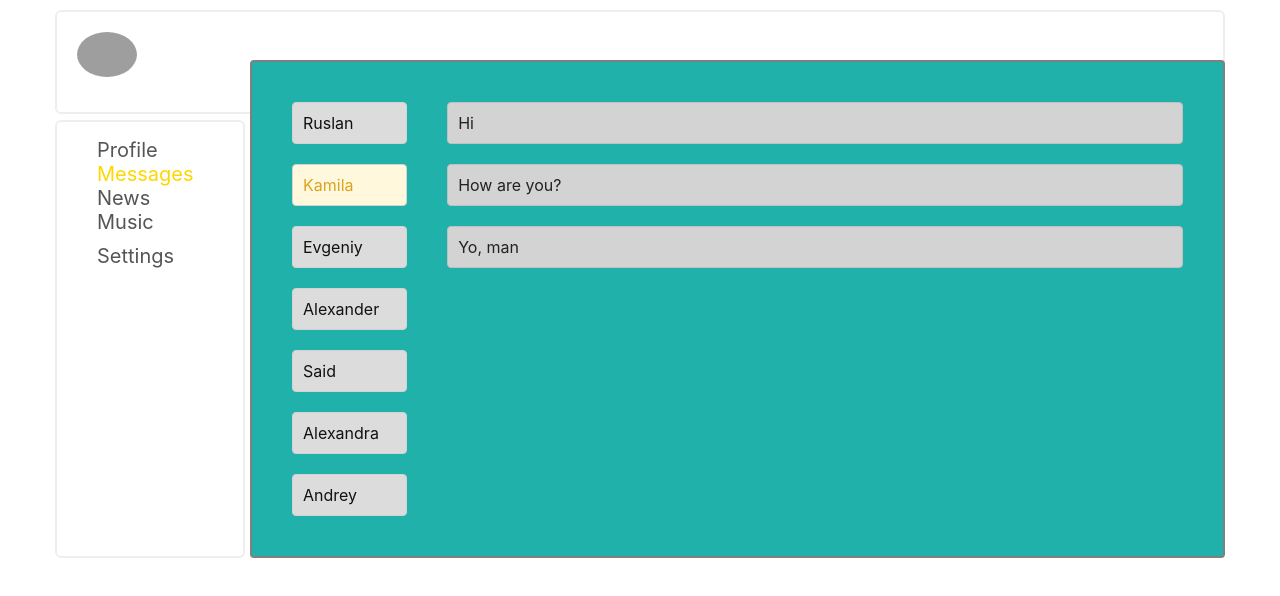
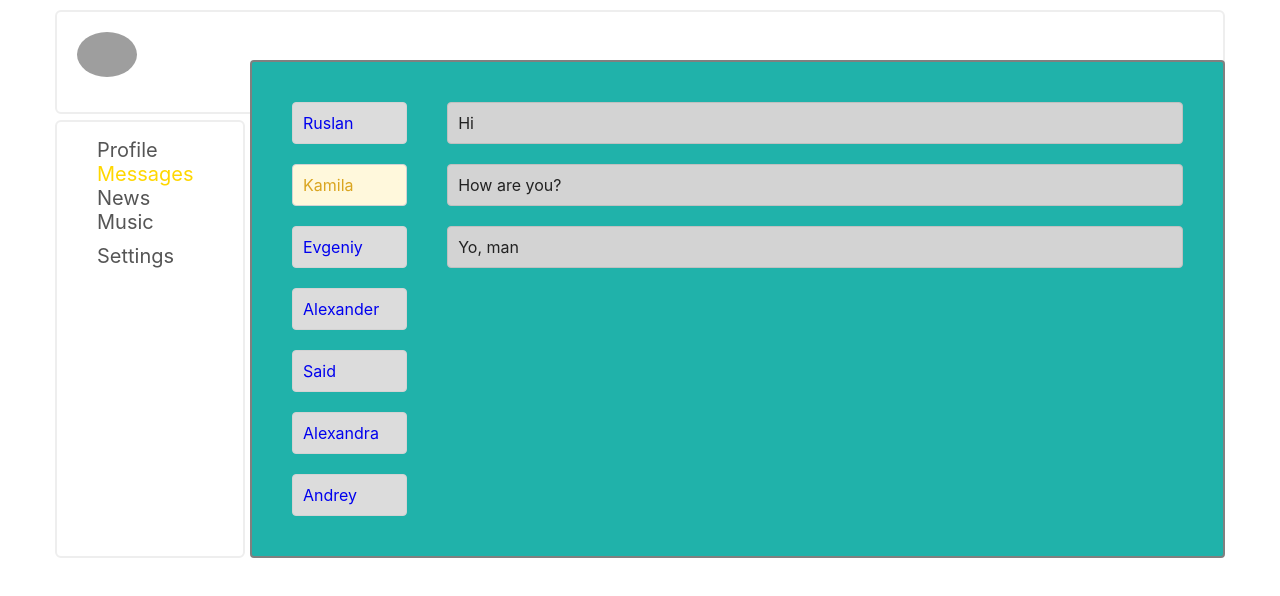
Before and after one commit to ramrusweb/social-network, a React (Create React App) app: page /dialogs in a window 1280 px wide. Shown: the top 596 px of the page. Built offline with nearby package versions, Linux system fonts and the light colour scheme; grey boxes are pictures that could not be loaded.

Commit message:
(add)navlink for dialogs(plug)

```diff
--- a/src/components/Dialogs/Dialogs.jsx
+++ b/src/components/Dialogs/Dialogs.jsx
@@ -1,29 +1,30 @@
 import DialogsStyle from './Dialogs.module.css';
+import {NavLink} from 'react-router-dom';
 
 const Dialogs = (props) => {
     return(
         <section className={DialogsStyle.dialogs}>
             <div className={DialogsStyle.dialogs_items}>
                 <div className={DialogsStyle.dialog}>
-                    Ruslan
+                    <NavLink to="/dialogs/1">Ruslan</NavLink>
                 </div>
-                <div className={DialogsStyle.dialog + ' ' + DialogsStyle.active}>
-                    Kamila
+                <div className={DialogsStyle.dialog + ' '+ DialogsStyle.active}>
+                    <NavLink to="/dialogs/2" className={DialogsStyle.active}>Kamila</NavLink>
                 </div>
                 <div className={DialogsStyle.dialog}>
-                    Evgeniy
+                    <NavLink to="/dialogs/3">Evgeniy</NavLink>
                 </div>
                 <div className={DialogsStyle.dialog}>
-                    Alexander
+                    <NavLink to="/dialogs/4">Alexander</NavLink>
                 </div>
                 <div className={DialogsStyle.dialog}>
-                    Said
+                    <NavLink to="/dialogs/6">Said</NavLink>
                 </div>
                 <div className={DialogsStyle.dialog}>
-                    Alexandra
+                    <NavLink to="/dialogs/7">Alexandra</NavLink>
                 </div>
                 <div className={DialogsStyle.dialog}>
-                    Andrey
+                    <NavLink to="/dialogs/8">Andrey</NavLink>
                 </div>
             </div>
             <div className={DialogsStyle.messages}>
--- a/src/components/Dialogs/Dialogs.module.css
+++ b/src/components/Dialogs/Dialogs.module.css
@@ -1,3 +1,7 @@
+a {
+    text-decoration: none;
+}
+
 .dialogs {
     display: grid;
     grid-template-columns: 2fr 10fr;
```
